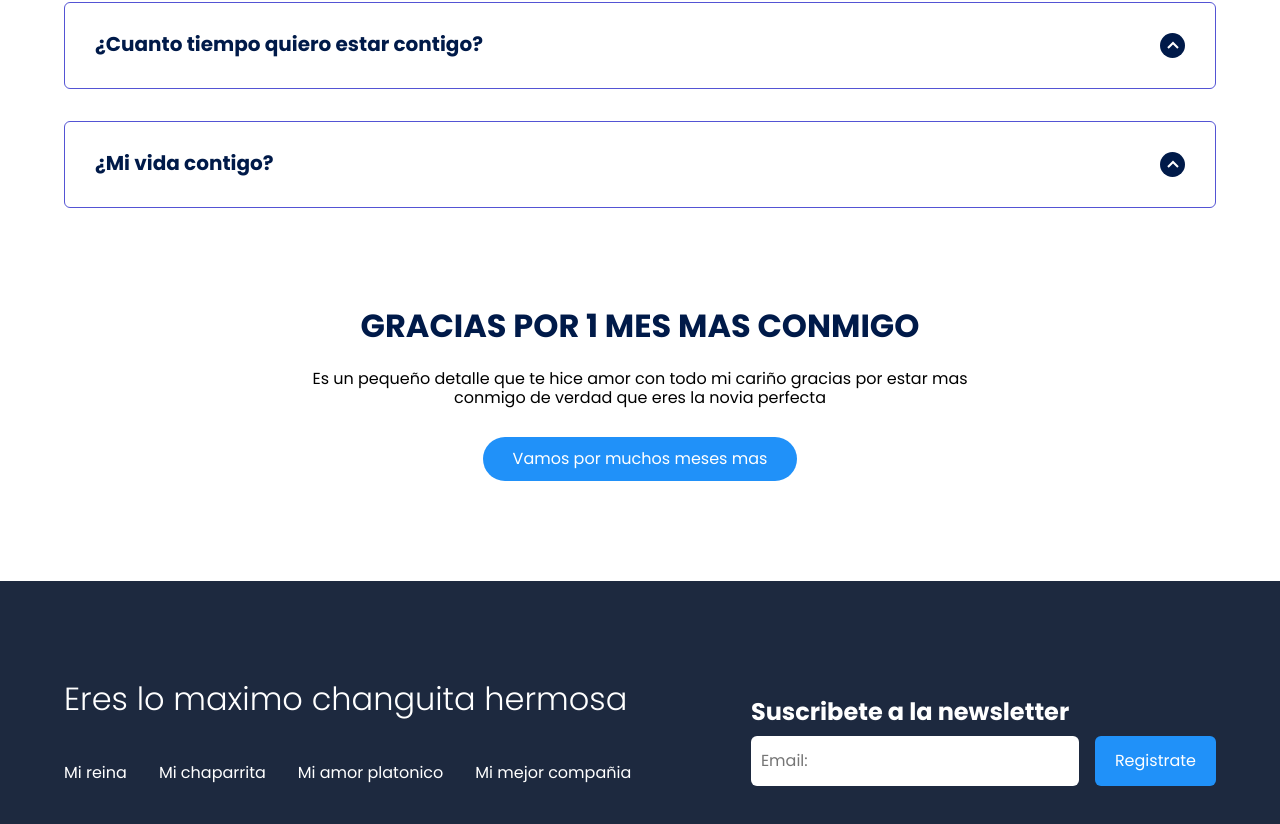
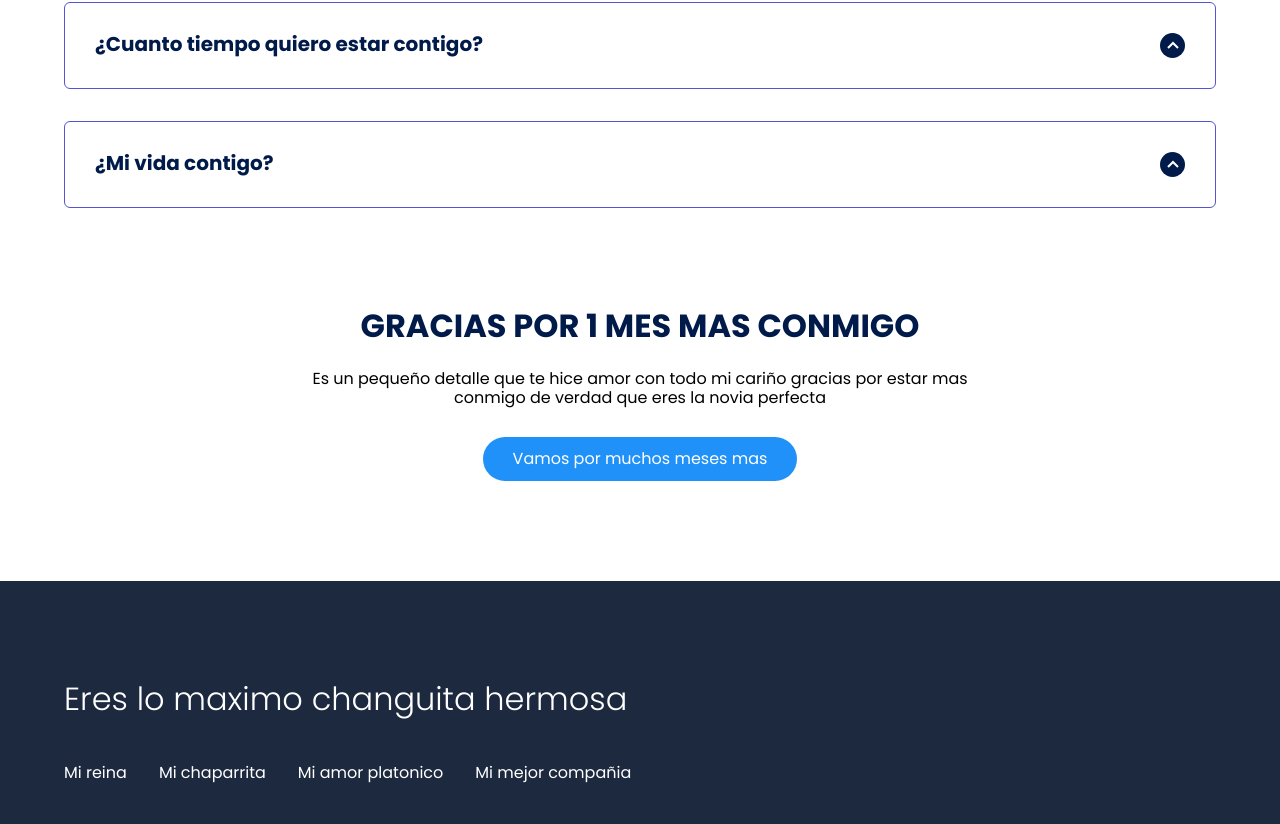
Before and after one commit to MauriiPP/MauriiPP.github.io, a plain HTML site: page index.html in a window 1280 px wide. Shown: the part 3588-4412 px from the top of the page. Drawn offline with Linux system fonts and the light colour scheme.

Commit message:
Ups me equivoque
Cambie el form por que no lo necesito

```diff
--- a/index.html
+++ b/index.html
@@ -347,13 +347,6 @@
                 </ul>
             </nav>
 
-            <form class="footer__form" action="https://formspree.io/f/mknkkrkj" method="POST">
-                <h2 class="footer__newsletter">Suscribete a la newsletter</h2>
-                <div class="footer__inputs">
-                    <input type="email" placeholder="Email:" class="footer__input" name="_replyto">
-                    <input type="submit" value="Registrate" class="footer__submit">
-                </div>
-            </form>
         </section>
 
         <section class="footer__copy container">
```
